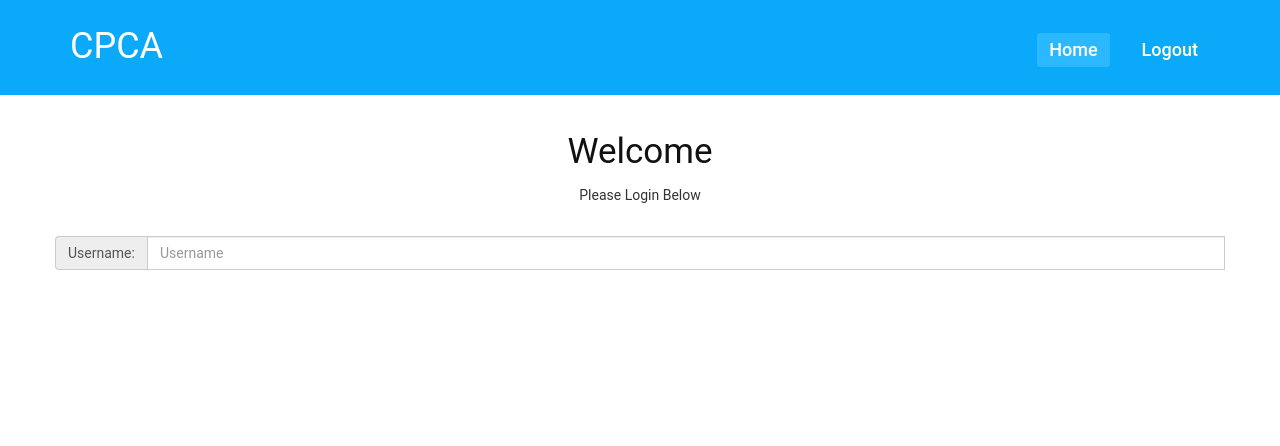
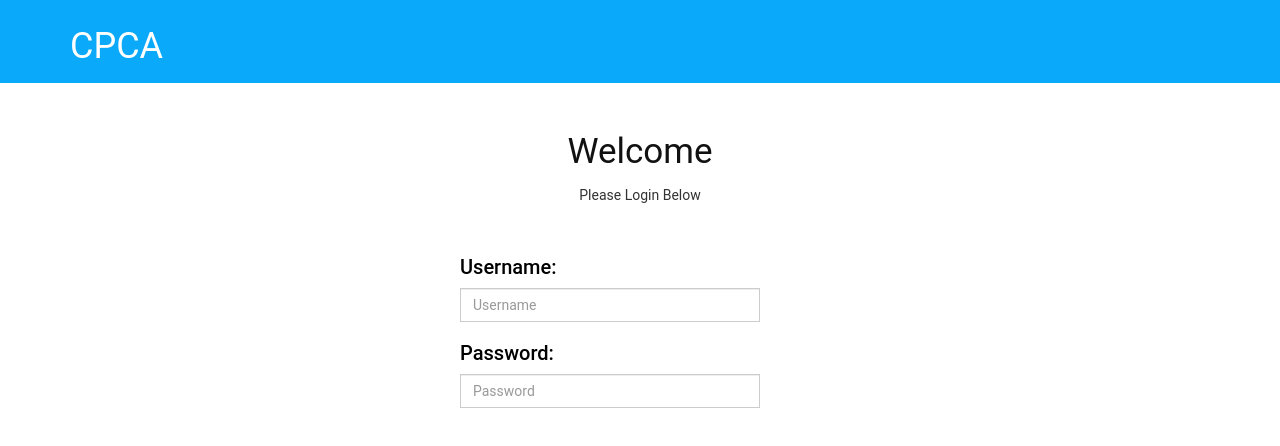
Before and after one commit to sami10015/ellougani-capping-2017, a plain HTML site: page site_mockup/login.html in a window 1280 px wide. Drawn offline with Linux system fonts and the light colour scheme.

Commit message:
login page

```diff
--- a/site_mockup/login.html
+++ b/site_mockup/login.html
@@ -36,8 +36,7 @@
             </div>
             <div class="collapse navbar-collapse navbar-right">
                 <ul class="nav navbar-nav">
-                    <li class="active"><a href="#header">Home</a></li>
-                    <li><a href="#">Logout</a></li>
+                    <li><a> </a></li>
                 </ul>
             </div>
         </div><!--/.container-->
@@ -52,10 +51,26 @@
                 <h3>Welcome</h3>
                 <p>Please Login Below</p>
             </div>
-            <div class="input-group">
-                <span class="input-group-addon" id="basic-addon1">Username: </span>
-                <input type="text" class="form-control" placeholder="Username" aria-describedby="basic-addon1">
+        </div>
+        <div class = "row">
+            <div class = "col col-md-4"></div>
+            <div class="col col-md-4">
+                <div class="input-group">
+                    <h2>Username: </h2>
+                    <input type="text" class="form-control" placeholder="Username" aria-describedby="basic-addon1" style="min-width:300px;">
+                </div>
             </div>
+            <div class = "col col-md-4"></div>
+        </div>
+        <div class="row">
+            <div class = "col col-md-4"></div>
+            <div class="col col-md-4">
+                <div class="input-group">
+                    <h2>Password: </h2>
+                    <input type="password" class="form-control" placeholder="Password" aria-describedby="basic-addon1" style="min-width:300px;">
+                </div>
+            </div>
+            <div class = "col col-md-4"></div>
         </div>
     </div>
 </div>
```
